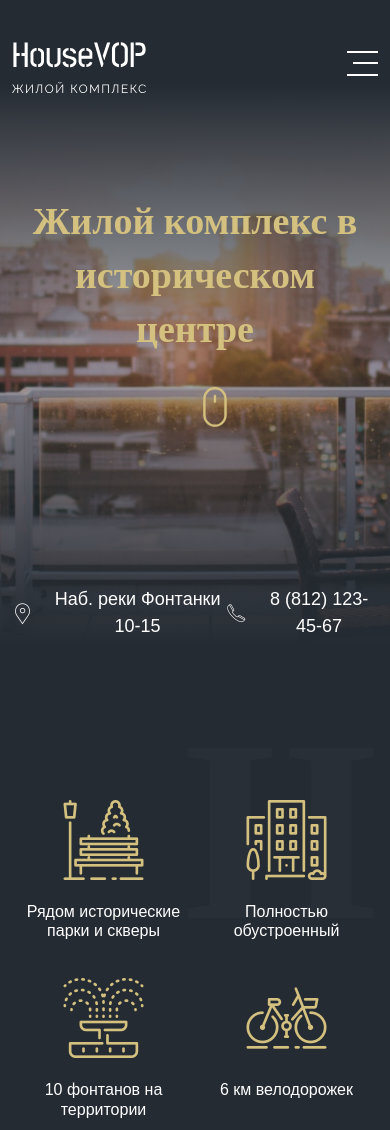
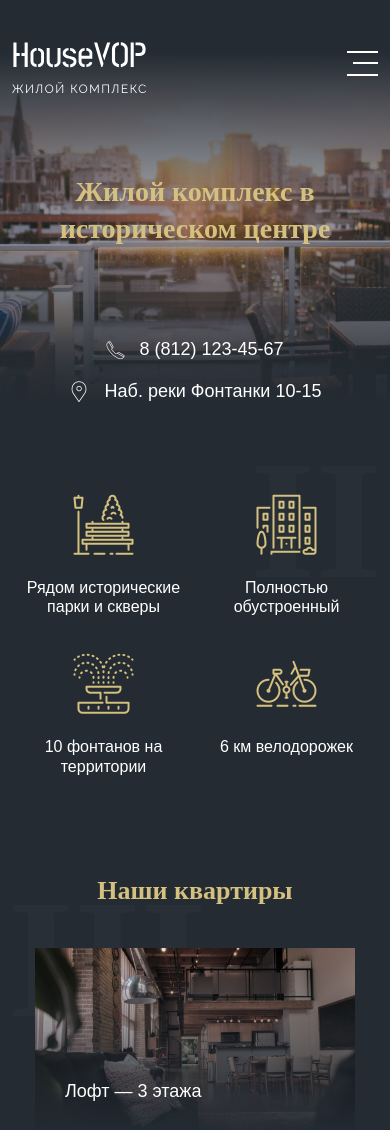
Before and after one commit to bsandue/1.1-hauseVOP.log, a plain HTML site: page index.html in a window 390 px wide. Shown: the top 1130 px of the page. Drawn offline with Linux system fonts and the light colour scheme; files whose address does not match are found by name.

Commit message:
feat: added adaptive for 576px

```diff
--- a/css/components/header.css
+++ b/css/components/header.css
@@ -93,6 +93,30 @@ header{
 	}
 }
 
-@media (max-width: 768px){
+@media (max-width: 576px){
+	.header{
+		min-height: 435px;
+	}
+	.header:before{
+		background: linear-gradient(180deg, #242B33 11.98%, rgba(45, 52, 60, 0.38) 51.04%, #242B33 92.19%), linear-gradient(0deg, rgba(36, 43, 51, 0.78), rgba(36, 43, 51, 0.78)),;
+	}
 
+	.header_mause-effect{
+		display: none;
+	}
+
+	.header_contacts{
+		margin-top: 89px;
+		padding-bottom: 15px;
+		flex-flow:column-reverse wrap;
+		justify-content: center;
+		align-items:content;
+
+	}
+
+	.header_contacts-item{
+		justify-content: center;
+		align-items:content;
+		margin-bottom: 15px;
+	}
 }
--- a/css/components/other.css
+++ b/css/components/other.css
@@ -169,3 +169,35 @@
 		margin: 0 auto 15px auto;
 	}
 }
+
+@media (max-width: 576px){
+	.facts_item-icon:before{
+		font-size: 60px;
+	}
+
+	.room{
+		max-width: 320px;
+	}
+	.room_title{
+		font-size: 18px;
+		left: 30px;
+		bottom: 26px;
+	}
+
+	.form{
+		max-width: 255px;
+		margin: auto;
+	}
+
+	.video, .map, .form-control, #faq .btn, #faq span{
+		max-width: 281px;
+		margin: auto;
+	}
+
+	.video:after{
+		background-size: 50px;
+		height: 50px;
+		width: 50px;
+	}
+
+}
--- a/css/components/section.css
+++ b/css/components/section.css
@@ -80,3 +80,22 @@
 		margin-bottom: 40px;
 	}
 }
+
+@media (max-width: 576px){
+	.section{
+		padding: 60px 0;
+	}
+
+	.section_number{
+		font-size: 170px;
+	}
+
+	#cta:before{
+
+		background:linear-gradient(180deg, #242B33 0%, rgba(36, 43, 51, 0) 50.52%, #242B33 100%), linear-gradient(0deg, rgba(36, 43, 51, 0.71), rgba(36, 43, 51, 0.71));
+}
+
+	#faq{
+		text-align: center;
+	}
+}
--- a/css/style.css
+++ b/css/style.css
@@ -100,6 +100,18 @@ body{
 	}
 }
 
+@media (max-width: 576px){
+	h1{
+		font-size: 28px;
+		line-height: 37px;
+	}
+
+	h2{
+		font-size: 26px;
+		line-height: 34px;
+	}
+}
+
 @media (min-width: 1200px){
 	.fz-lg-13{
 		font-size: 13px !important;
```
